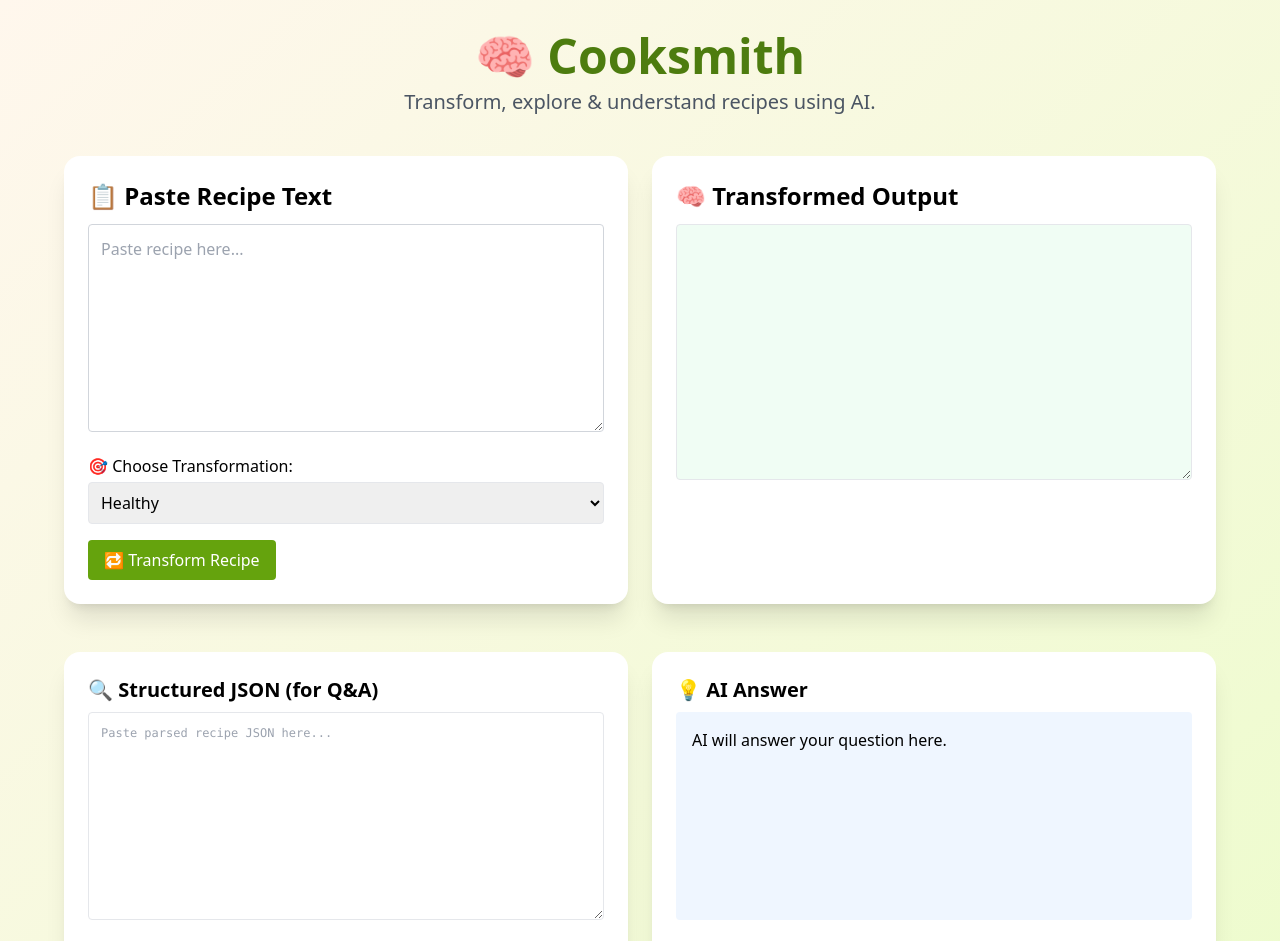
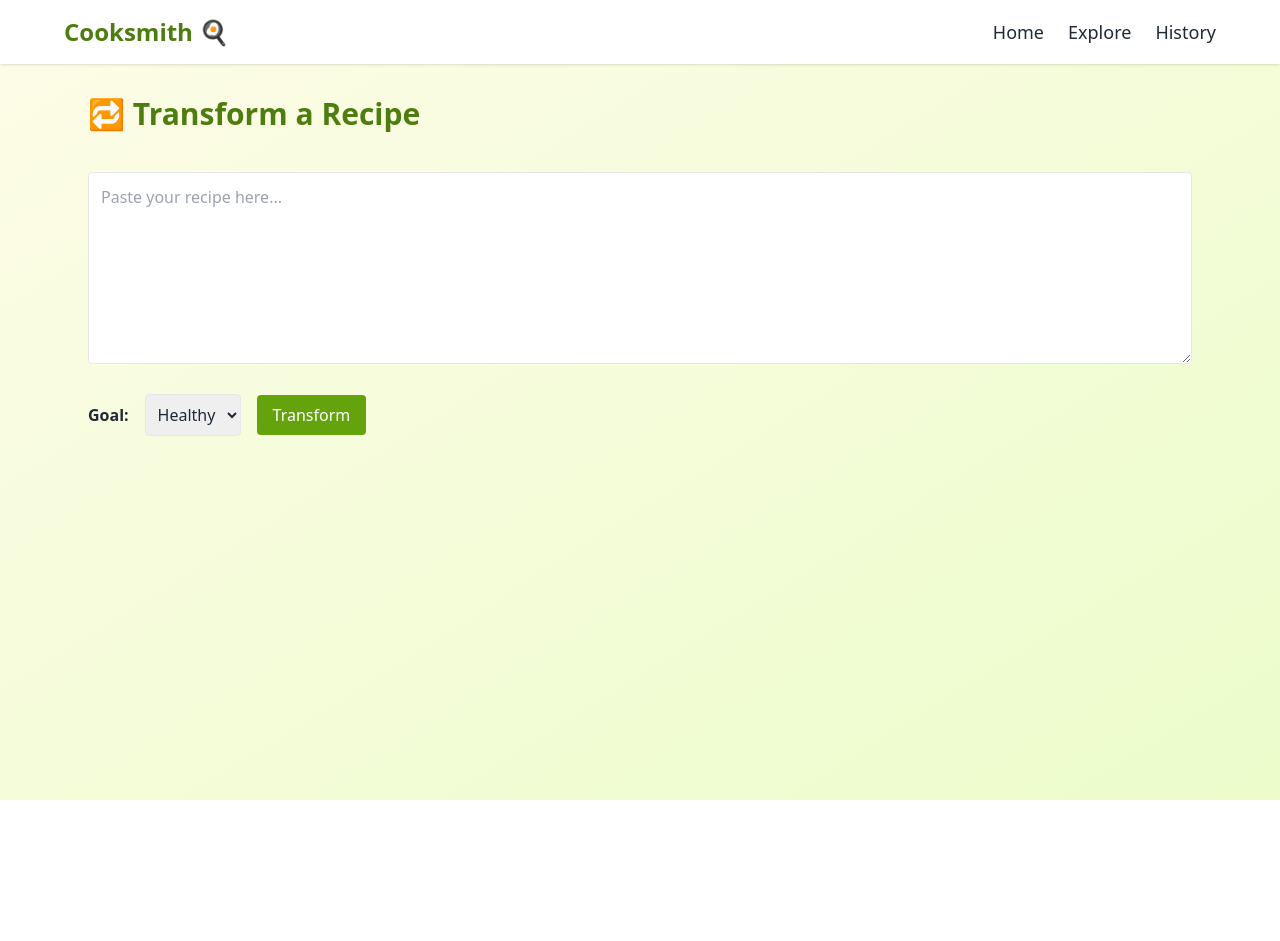
Before and after one commit to gayatrikharche/Cooksmith, a React (Create React App) app in the folder cooksmith-frontend/: page / in a window 1280 px wide. Shown: the top 941 px of the page. After the commit the page ends 800 px from the top, so only its background shows below. Built offline with nearby package versions, Linux system fonts and the light colour scheme; no server answers.

Commit message:
New frontend

```diff
--- a/cooksmith-frontend/package.json
+++ b/cooksmith-frontend/package.json
@@ -11,9 +11,11 @@
     "@types/node": "^16.18.126",
     "@types/react": "^19.1.2",
     "@types/react-dom": "^19.1.3",
+    "@types/react-router-dom": "^5.3.3",
     "axios": "^1.9.0",
     "react": "^19.1.0",
     "react-dom": "^19.1.0",
+    "react-router-dom": "^7.5.3",
     "react-scripts": "5.0.1",
     "typescript": "^4.9.5",
     "web-vitals": "^2.1.4"
--- a/cooksmith-frontend/src/App.tsx
+++ b/cooksmith-frontend/src/App.tsx
@@ -1,143 +1,34 @@
 // src/App.tsx
 
-import React, { useState, useEffect } from "react";
-import axios from "axios";
-
-interface RecipeHistoryEntry {
-  id: number;
-  original_name: string;
-  goal: string;
-  transformed_text: string;
-}
+import React from "react";
+import { BrowserRouter as Router, Routes, Route, Link } from "react-router-dom";
+import Home from "./pages/Home";
+import Explore from "./pages/Explore";
+import History from "./pages/History";
 
 export default function App() {
-  const [recipeText, setRecipeText] = useState("");
-  const [transformed, setTransformed] = useState("");
-  const [goal, setGoal] = useState("healthy");
-  const [question, setQuestion] = useState("");
-  const [answer, setAnswer] = useState("");
-  const [structuredJSON, setStructuredJSON] = useState("");
-  const [history, setHistory] = useState<RecipeHistoryEntry[]>([]);
+  return (
+    <Router>
+      <div className="min-h-screen bg-gradient-to-br from-yellow-50 to-lime-100 text-gray-800 font-sans">
+        <nav className="bg-white shadow px-6 py-4 mb-8">
+          <div className="flex justify-between items-center max-w-6xl mx-auto">
+            <h1 className="text-2xl font-bold text-lime-700">Cooksmith 🍳</h1>
+            <div className="space-x-6 text-lg">
+              <Link to="/" className="hover:underline">Home</Link>
+              <Link to="/explore" className="hover:underline">Explore</Link>
+              <Link to="/history" className="hover:underline">History</Link>
+            </div>
+          </div>
+        </nav>
 
-  useEffect(() => {
-    axios
-      .get<RecipeHistoryEntry[]>("http://localhost:8000/recipes")
-      .then((res) => setHistory(res.data));
-  }, []);
-
-  const handleTransform = async () => {
-    const form = new FormData();
-    form.append("recipe_text", recipeText);
-    form.append("goal", goal);
-    const res = await axios.post<{ transformed: string }>(
-      "http://localhost:8000/transform_explain",
-      form
-    );
-    setTransformed(res.data.transformed);
-  };
-
-  const handleAsk = async () => {
-    const form = new FormData();
-    form.append("recipe_json", structuredJSON);
-    form.append("question", question);
-    const res = await axios.post<{ answer: string }>(
-      "http://localhost:8000/ask",
-      form
-    );
-    setAnswer(res.data.answer);
-  };
-
-  return (
-    <div className="min-h-screen bg-gradient-to-br from-orange-50 to-lime-100 p-8 font-sans">
-      <header className="text-center mb-10">
-        <h1 className="text-5xl font-extrabold text-lime-700">🧠 Cooksmith</h1>
-        <p className="text-gray-600 text-xl mt-2">
-          Transform, explore & understand recipes using AI.
-        </p>
-      </header>
-
-      <div className="grid md:grid-cols-2 gap-6 max-w-6xl mx-auto">
-        <div className="bg-white p-6 rounded-2xl shadow-xl">
-          <h2 className="text-2xl font-semibold mb-3">📋 Paste Recipe Text</h2>
-          <textarea
-            className="w-full h-52 border border-gray-300 rounded p-3"
-            placeholder="Paste recipe here..."
-            value={recipeText}
-            onChange={(e) => setRecipeText(e.target.value)}
-          />
-
-          <label className="block mt-4 font-medium">🎯 Choose Transformation:</label>
-          <select
-            className="w-full mt-1 p-2 border rounded"
-            value={goal}
-            onChange={(e) => setGoal(e.target.value)}
-          >
-            <option value="healthy">Healthy</option>
-            <option value="fusion">Fusion</option>
-            <option value="story">Story</option>
-          </select>
-
-          <button
-            className="mt-4 bg-lime-600 hover:bg-lime-700 text-white px-4 py-2 rounded"
-            onClick={handleTransform}
-          >
-            🔁 Transform Recipe
-          </button>
-        </div>
-
-        <div className="bg-white p-6 rounded-2xl shadow-xl">
-          <h2 className="text-2xl font-semibold mb-3">🧠 Transformed Output</h2>
-          <textarea
-            className="w-full h-64 border p-3 rounded bg-green-50"
-            readOnly
-            value={transformed}
-          />
-        </div>
+        <main className="max-w-6xl mx-auto px-6">
+          <Routes>
+            <Route path="/" element={<Home />} />
+            <Route path="/explore" element={<Explore />} />
+            <Route path="/history" element={<History />} />
+          </Routes>
+        </main>
       </div>
-
-      <div className="max-w-6xl mx-auto mt-12 grid md:grid-cols-2 gap-6">
-        <div className="bg-white p-6 rounded-2xl shadow-xl">
-          <h2 className="text-xl font-semibold mb-2">🔍 Structured JSON (for Q&A)</h2>
-          <textarea
-            className="w-full h-52 border p-3 font-mono text-xs rounded"
-            placeholder="Paste parsed recipe JSON here..."
-            value={structuredJSON}
-            onChange={(e) => setStructuredJSON(e.target.value)}
-          />
-          <input
-            className="w-full mt-4 p-2 border rounded"
-            placeholder="Ask a question about this recipe..."
-            value={question}
-            onChange={(e) => setQuestion(e.target.value)}
-          />
-          <button
-            className="mt-2 bg-teal-600 hover:bg-teal-700 text-white px-4 py-2 rounded"
-            onClick={handleAsk}
-          >
-            ❓ Ask AI
-          </button>
-        </div>
-
-        <div className="bg-white p-6 rounded-2xl shadow-xl">
-          <h2 className="text-xl font-semibold mb-2">💡 AI Answer</h2>
-          <div className="whitespace-pre-wrap bg-blue-50 h-52 p-4 rounded overflow-y-scroll">
-            {answer || "AI will answer your question here."}
-          </div>
-        </div>
-      </div>
-
-      <div className="max-w-6xl mx-auto mt-12">
-        <h2 className="text-2xl font-bold text-lime-800 mb-4">📚 Transformation History</h2>
-        <div className="grid md:grid-cols-2 gap-4">
-          {history.map((item) => (
-            <div key={item.id} className="bg-white rounded-xl shadow p-4">
-              <h3 className="text-lg font-semibold text-lime-700 mb-1">{item.original_name}</h3>
-              <p className="text-sm text-gray-500">Goal: {item.goal}</p>
-              <p className="mt-2 text-sm text-gray-700 line-clamp-5 whitespace-pre-wrap">{item.transformed_text}</p>
-            </div>
-          ))}
-        </div>
-      </div>
-    </div>
+    </Router>
   );
 }
--- /dev/null
+++ b/cooksmith-frontend/src/pages/Explore.tsx
@@ -0,0 +1,52 @@
+// src/pages/Explore.tsx
+
+import React, { useState } from "react";
+import axios from "axios";
+
+export default function Explore() {
+  const [structuredJSON, setStructuredJSON] = useState("");
+  const [question, setQuestion] = useState("");
+  const [answer, setAnswer] = useState("");
+
+  const handleAsk = async () => {
+    const form = new FormData();
+    form.append("recipe_json", structuredJSON);
+    form.append("question", question);
+    const res = await axios.post<{ answer: string }>("http://localhost:8000/ask", form);
+    setAnswer(res.data.answer);
+  };
+
+  return (
+    <div className="space-y-6">
+      <h2 className="text-3xl font-bold text-lime-700 mb-4">🔍 Ask About a Recipe</h2>
+
+      <textarea
+        className="w-full h-40 border p-3 font-mono text-sm rounded"
+        placeholder="Paste parsed recipe JSON here..."
+        value={structuredJSON}
+        onChange={(e) => setStructuredJSON(e.target.value)}
+      />
+
+      <input
+        className="w-full p-2 border rounded"
+        placeholder="Ask a question about the recipe..."
+        value={question}
+        onChange={(e) => setQuestion(e.target.value)}
+      />
+
+      <button
+        onClick={handleAsk}
+        className="bg-teal-600 hover:bg-teal-700 text-white px-4 py-2 rounded"
+      >
+        ❓ Ask AI
+      </button>
+
+      {answer && (
+        <div className="bg-blue-50 p-4 rounded shadow">
+          <h3 className="text-xl font-semibold mb-2">💡 AI Answer</h3>
+          <pre className="whitespace-pre-wrap font-mono text-sm">{answer}</pre>
+        </div>
+      )}
+    </div>
+  );
+}
--- /dev/null
+++ b/cooksmith-frontend/src/pages/History.tsx
@@ -0,0 +1,64 @@
+// src/pages/History.tsx
+
+import React, { useEffect, useState } from "react";
+import axios from "axios";
+
+interface RecipeHistoryEntry {
+  id: number;
+  original_name: string;
+  goal: string;
+  transformed_text: string;
+}
+
+interface QuestionHistoryEntry {
+  id: number;
+  question: string;
+  answer: string;
+  recipe_json: string;
+}
+
+export default function History() {
+  const [recipes, setRecipes] = useState<RecipeHistoryEntry[]>([]);
+  const [questions, setQuestions] = useState<QuestionHistoryEntry[]>([]);
+
+  useEffect(() => {
+    axios
+      .get<RecipeHistoryEntry[]>("http://localhost:8000/recipes")
+      .then((res) => setRecipes(res.data));
+
+    axios
+      .get<QuestionHistoryEntry[]>("http://localhost:8000/questions")
+      .then((res) => setQuestions(res.data));
+  }, []);
+
+  return (
+    <div className="space-y-10">
+      <div>
+        <h2 className="text-3xl font-bold text-lime-700 mb-4">📜 Transformation History</h2>
+        <div className="grid md:grid-cols-2 gap-4">
+          {recipes.map((r) => (
+            <div key={r.id} className="bg-white rounded-xl shadow p-4">
+              <h3 className="text-lg font-semibold text-lime-800 mb-1">{r.original_name}</h3>
+              <p className="text-sm text-gray-600 mb-2">Goal: {r.goal}</p>
+              <div className="text-sm text-gray-800 whitespace-pre-wrap line-clamp-6">
+                {r.transformed_text}
+              </div>
+            </div>
+          ))}
+        </div>
+      </div>
+
+      <div>
+        <h2 className="text-3xl font-bold text-blue-700 mb-4">💬 Q&A History</h2>
+        <div className="grid md:grid-cols-2 gap-4">
+          {questions.map((q) => (
+            <div key={q.id} className="bg-white rounded-xl shadow p-4">
+              <p className="text-sm text-gray-700 font-semibold mb-1">Q: {q.question}</p>
+              <p className="text-sm text-gray-600 italic">A: {q.answer}</p>
+            </div>
+          ))}
+        </div>
+      </div>
+    </div>
+  );
+}
--- /dev/null
+++ b/cooksmith-frontend/src/pages/Home.tsx
@@ -0,0 +1,57 @@
+// src/pages/Home.tsx
+
+import React, { useState } from "react";
+import axios from "axios";
+
+export default function Home() {
+  const [recipeText, setRecipeText] = useState("");
+  const [goal, setGoal] = useState("healthy");
+  const [transformed, setTransformed] = useState("");
+
+  const handleTransform = async () => {
+    const form = new FormData();
+    form.append("recipe_text", recipeText);
+    form.append("goal", goal);
+    const res = await axios.post<{ transformed: string }>("http://localhost:8000/transform_explain", form);
+    setTransformed(res.data.transformed);
+  };
+
+  return (
+    <div className="space-y-6">
+      <h2 className="text-3xl font-bold text-lime-700 mb-4">🔁 Transform a Recipe</h2>
+
+      <textarea
+        className="w-full h-48 p-3 border rounded"
+        placeholder="Paste your recipe here..."
+        value={recipeText}
+        onChange={(e) => setRecipeText(e.target.value)}
+      />
+
+      <div className="flex items-center space-x-4">
+        <label className="font-semibold">Goal:</label>
+        <select
+          className="p-2 border rounded"
+          value={goal}
+          onChange={(e) => setGoal(e.target.value)}
+        >
+          <option value="healthy">Healthy</option>
+          <option value="fusion">Fusion</option>
+          <option value="story">Story</option>
+        </select>
+        <button
+          onClick={handleTransform}
+          className="bg-lime-600 hover:bg-lime-700 text-white px-4 py-2 rounded"
+        >
+          Transform
+        </button>
+      </div>
+
+      {transformed && (
+        <div className="bg-green-50 p-4 rounded shadow">
+          <h3 className="text-xl font-semibold mb-2">🍽 Transformed Output</h3>
+          <pre className="whitespace-pre-wrap font-mono text-sm">{transformed}</pre>
+        </div>
+      )}
+    </div>
+  );
+}
```
Also changed, not shown: 2 other files (tests, documents, lock files or other folders).
